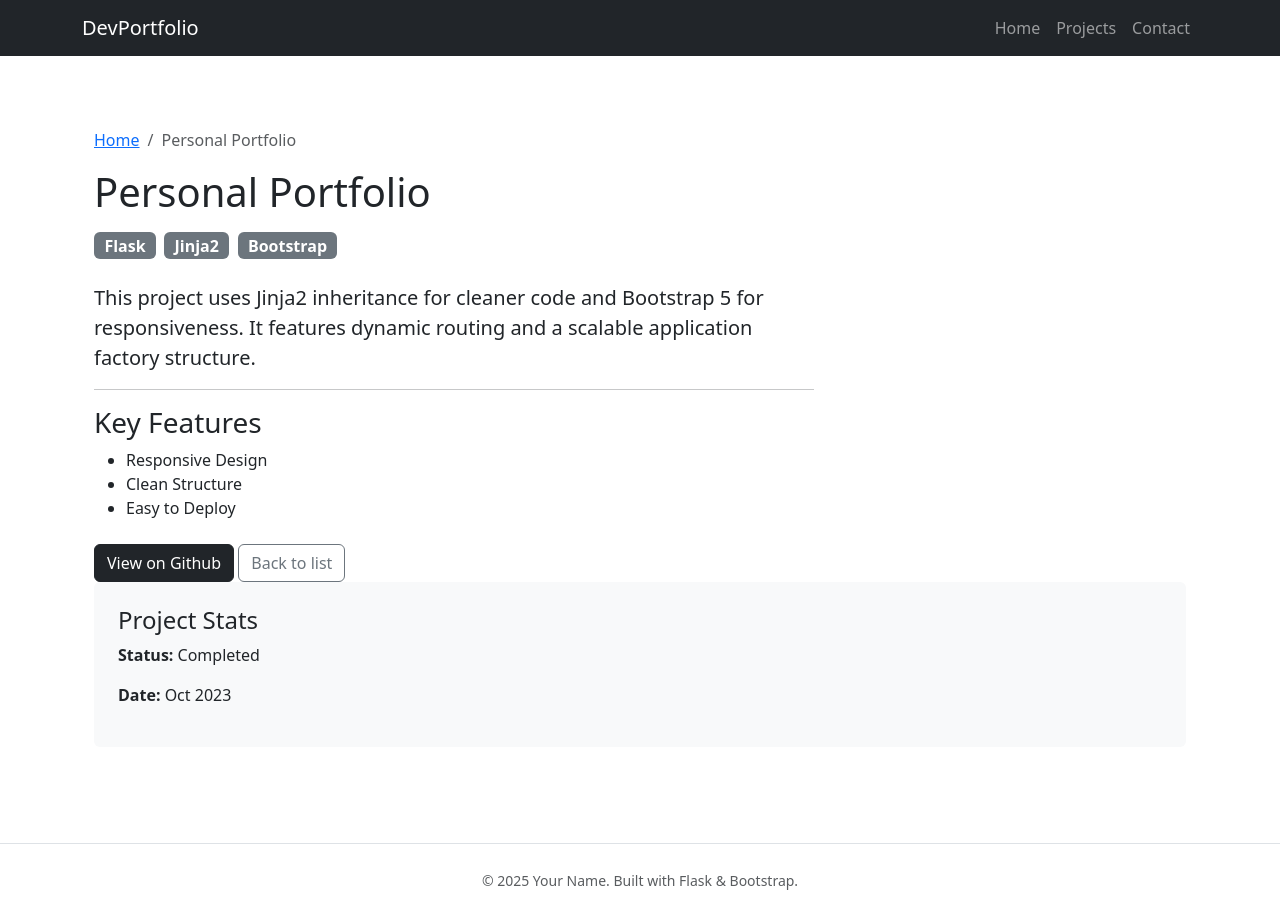
After one commit to Coolside-coder/Personal-Profile-Website, a Flask app: page /project/1 in a window 1280 px wide. The commit adds this page. Run offline with Flask 3, Linux system fonts and the light colour scheme.

Commit message:
Added dynamic routing for project detail pages.

```diff
--- a/app/routes.py
+++ b/app/routes.py
@@ -1,35 +1,54 @@
-from flask import Blueprint, render_template
+from flask import Blueprint, render_template, abort
 
 bp = Blueprint('main', __name__)
 
+# ------ DATA SOURCE {MOVED GLOBAL} ---------
+# In a real app, this data would come from a database.
+
+PROJECTS = [
+    {
+        "id": 1,
+        "name": "Personal Portfolio",
+        "description": "A dynamic resume website built with Flask and Bootstrap.",
+        "details": "This project uses Jinja2 inheritance for cleaner code and Bootstrap 5 for responsiveness. It features dynamic routing and a scalable application factory structure.",
+        "tech": ["Flask", "Jinja2", "Bootstrap"],
+        "repo_link": "https://github.com/yourname/portfolio",
+    },
+    {
+        "id": 2,
+        "name": "Weather App",
+        "description": "Real-time weather fetching using OpenWeatherMap API.",
+        "details": "Users can enter a city name to get the current temperature, humidity, and wind speed. It handles API errors gracefully and caches results for performance.",
+        "tech": ["Python", "API", "JSON"],
+        "repo_link": "https://github.com/yourname/weather",
+    },
+    {
+        "id": 3,
+        "name": "To-Do List",
+        "description": "A task manager with database persistence.",
+        "details": "A CRUD application allowing users to add, edit, delete, and mark tasks as complete. Uses SQLite for storage and SQLAlchemy ORM for database interactions.",
+        "tech": ["SQLite", "SQLAlchemy", "Forms"],
+        "repo_link": "https://github.com/yourname/todo",
+    }
+]
+
+
 @bp.route('/')
 def home():
-    # This is our "Database" for now.
-    # It's a list of dictionaries.
-    projects = [
-        {
-            "id": 1,
-            "name": "Personal Portfolio",
-            "description": "A dynamic resume website built with Flask and Bootstrap.",
-            "tech": ["Flask", "Jinja2", "Bootstrap"],
-            "image": "portfolio.png" # We will use placeholders for now
-        },
-        {
-            "id": 2,
-            "name": "Weather App",
-            "description": "Real-time weather fetching using OpenWeatherMap API.",
-            "tech": ["Python", "API", "JSON"],
-            "image": "weather.png"
-        },
-        {
-            "id": 3,
-            "name": "To-Do List",
-            "description": "A task manager with database persistence.",
-            "tech": ["SQLite", "SQLAlchemy", "Forms"],
-            "image": "todo.png"
-        }
-    ]
+    return render_template('index.html', projects=PROJECTS)
 
-    # Pass the 'projects' list to the template
-    # The variable name on the left (projects) is what the HTML sees.
-    return render_template('index.html', projects=projects)
+
+#New Dynamic Route
+@bp.route('/project/<int:id>')
+def project_detail(id):
+    # 1. Find the project with the matching ID.
+    # This is a python list comprehension (a shortcut loop)
+    # next() grabs the first match it finds.
+    project = next((p for p in PROJECTS if p['id'] == id), None)
+
+    # 2. If no project matches that id, return a 404 ERROR
+    if project is None:
+        abort(404)
+
+    # 3. Render the detail template with the specific project data.
+    return render_template('project_detail.html', project=project)
--- a/app/templates/index.html
+++ b/app/templates/index.html
@@ -35,7 +35,7 @@
             </div>
 
             <div class="card-footer bg-transparent border-top-0">
-                <a href="#" class="btn btn-outline-dark w-100">View Details</a>
+                <a href="{{ url_for('main.project_detail', id=project.id) }}" class="btn btn-outline-dark w-100">View Details</a>
             </div>
         </div>
     </div>
--- /dev/null
+++ b/app/templates/project_detail.html
@@ -0,0 +1,53 @@
+{% extends 'base.html' %}
+
+{% block title %}{{ project.name }} - Details{% endblock %}
+
+{% block content %}
+<div class="container py-5">
+    <nav aria-label="breadcrumb">
+        <ol class="breadcrumb">
+            <li class="breadcrumb-item"><a href="{{ url_for('main.home') }}">Home</a></li>
+            <li class="breadcrumb-item active" aria-current="page">{{ project.name }}</li>
+        </ol>
+    </nav>
+
+    <div class="row">
+        <div class="col-md-8">
+            <h1 class="mb-3">{{ project.name }}</h1>
+
+            <div class="mb-4">
+                {% for tech in project.tech %}
+                    <span class="badge bg-secondary fs-6 me-1">{{ tech }}</span>
+                {% endfor %}
+            </div>
+
+            <p class="lead">{{ project.details }}</p>
+
+            <hr>
+
+            <h3>Key Features</h3>
+            <ul>
+                <li>Responsive Design</li>
+                <li>Clean Structure</li>
+                <li>Easy to Deploy</li>
+            </ul>
+
+            <div class="mt-4">
+                <a href="{{ project.repo_link }}" target="_blank" class="btn btn-dark">
+                    <i class="bi bi-github"></i> View on Github
+                </a>
+                <a href="{{ url_for('main.home') }}" class="btn btn-outline-secondary">Back to list</a>
+            </div>
+
+        </div>
+
+        <div class"col-md-4">
+            <div class="p-4 bg-light rounded">
+                <h4>Project Stats</h4>
+                <p><strong>Status:</strong> Completed</p>
+                <p><strong>Date:</strong> Oct 2023</p>
+            </div>
+        </div>
+    </div>
+</div>
+{% endblock %}
```
